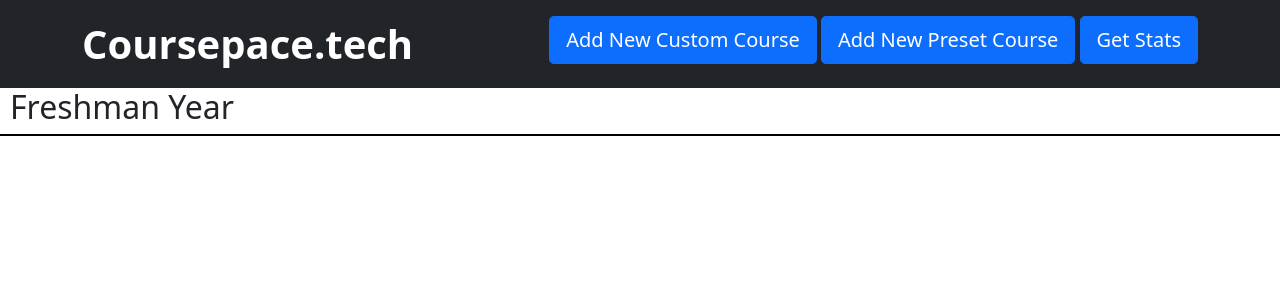
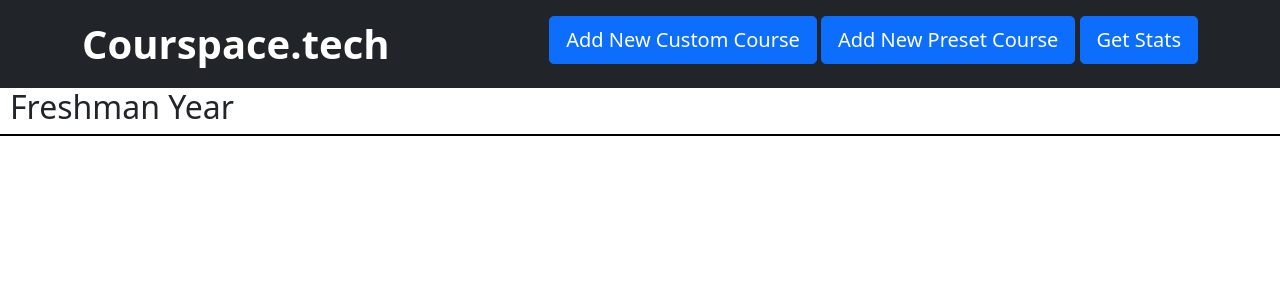
Before and after one commit to berkyalcinkaya/hackathon, a Flask app: page / in a window 1280 px wide. Shown: the top 300 px of the page. Run offline with Flask 2, Linux system fonts and the light colour scheme.

Commit message:
Fix title

```diff
--- a/templates/index.html
+++ b/templates/index.html
@@ -8,14 +8,14 @@
         <!-- Bootstrap CSS -->
         <link href="https://cdn.jsdelivr.net/npm/bootstrap@5.1.3/dist/css/bootstrap.min.css" rel="stylesheet" integrity="sha384-1BmE4kWBq78iYhFldvKuhfTAU6auU8tT94WrHftjDbrCEXSU1oBoqyl2QvZ6jIW3" crossorigin="anonymous">
 
-        <title>Coursespace.tech</title>
+        <title>Courspace.tech</title>
     </head>
     <body>
 
     <header class="p-3 bg-dark text-white">
         <div class="container">
             <div class="d-flex flex-wrap align-items-center justify-content-center justify-content-lg-start">
-                <h1 class="fw-bold mb-0">Coursepace.tech</h1>
+                <h1 class="fw-bold mb-0">Courspace.tech</h1>
 
                 <div style='margin-left: auto'>
                     <button class='mb-2 btn btn-lg rounded-4 btn-primary' onclick='openCustomCourseDialog()'>
```
